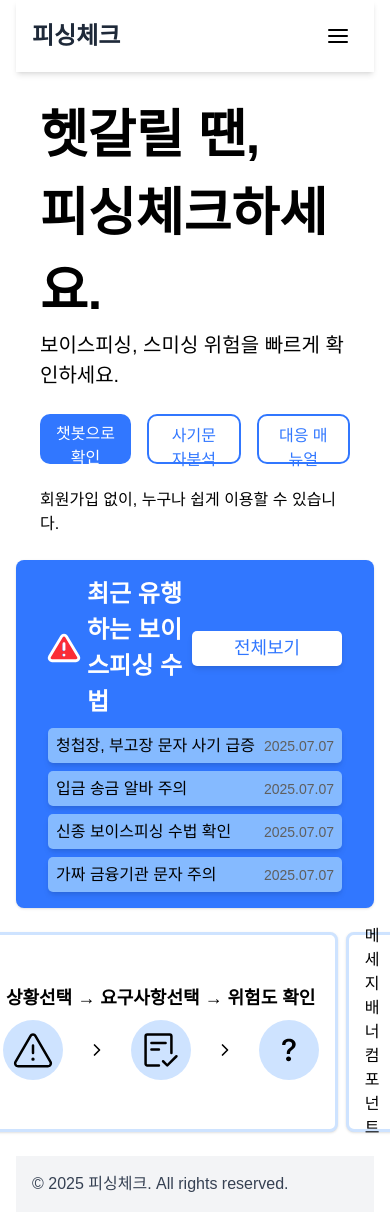
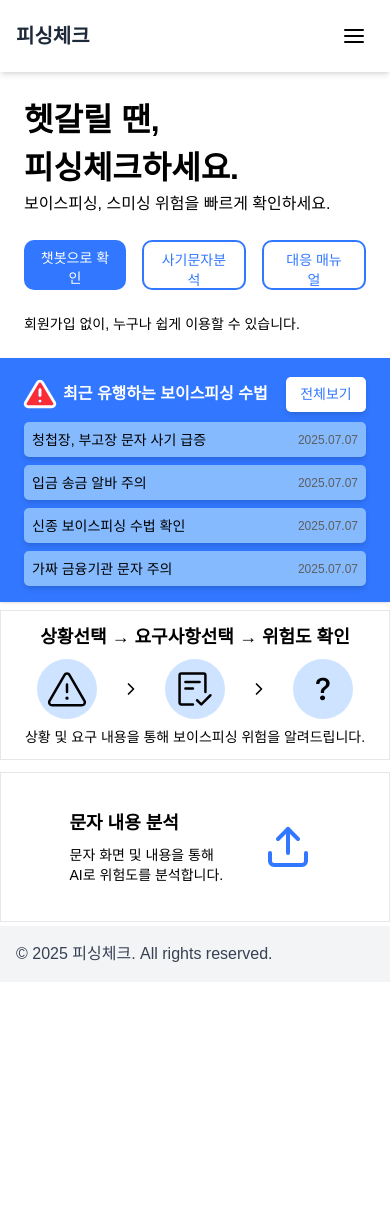
Before and after one commit to Su-Bang-Phishing-Check/Front-Phishing-Check, a Next.js app: page / in a window 390 px wide. After the commit the page ends 982 px from the top, so only its background shows below. Built offline with nearby package versions, Linux system fonts and the light colour scheme.

Commit message:
feat: 반응형 설정+페이지 연결

```diff
--- a/src/app/Layout/Header.tsx
+++ b/src/app/Layout/Header.tsx
@@ -1,24 +1,24 @@
-"use client";
-import { useRouter } from "next/navigation";
+'use client';
+import { useRouter } from 'next/navigation';
 
-import { FiMenu } from "react-icons/fi";
+import { FiMenu } from 'react-icons/fi';
 
 export default function Header() {
   const router = useRouter();
 
   const handleLogoClick = () => {
-    router.push("/");
+    router.push('/');
   };
 
   const handleMenuClick = () => {
-    alert("메뉴 클릭됨");
+    alert('메뉴 클릭됨');
   };
 
   return (
     <header className="flex items-center justify-between p-4 bg-white shadow-md">
       <h1
         onClick={handleLogoClick}
-        className="text-2xl font-bold text-gray-800 cursor-pointer"
+        className="text-xl md:text-2xl font-bold text-gray-800 cursor-pointer"
       >
         피싱체크
       </h1>
--- a/src/app/analyse/components/TextAnalyse.tsx
+++ b/src/app/analyse/components/TextAnalyse.tsx
@@ -1,29 +1,35 @@
-"use client";
+'use client';
 
-import { useState } from "react";
+import { useState } from 'react';
 
 const TextAnalyse = () => {
-  const [text, setText] = useState("");
+  const [text, setText] = useState('');
   const [result, setResult] = useState<null | {
-    isScam: boolean;
-    score: number;
+    result: boolean;
+    accuracy: number;
   }>(null);
 
   const handleSubmit = async () => {
-    const res = await fetch(`${process.env.NEXT_PUBLIC_API_URL}/analyse/text`, {
-      method: "POST",
-      headers: {
-        "Content-Type": "application/json",
-      },
-      body: JSON.stringify({ text }),
-    });
+    const res = await fetch(
+      `${process.env.NEXT_PUBLIC_API_URL}/analyse/text`,
+      {
+        method: 'POST',
+        headers: {
+          'Content-Type': 'application/json',
+        },
+        body: JSON.stringify({ text }),
+      }
+    );
+    console.log(res);
     if (!res.ok) {
-      alert("결과값 확인 안됨!");
+      alert('결과값 확인 안됨!');
       return;
     }
     const data = await res.json();
+    console.log(data);
     setResult(data);
   };
+
   return (
     <div className="flex flex-col items-center justify-center p-6 gap-y-6">
       <h1 className="text-2xl font-bold">사기 문자 분석</h1>
@@ -40,11 +46,16 @@ const TextAnalyse = () => {
       >
         분석하기
       </button>
+
       {result && (
         <div className="bg-white border-3 border-[#CEE3FF] p-4 rounded-lg shadow-sm text-black w-[450px] h-[200px]">
           <h2 className="text-lg font-semibold">분석 결과</h2>
-          <p>{result.isScam ? "사기 문자입니다." : "정상적인 문자입니다."}</p>
-          <p>신뢰 점수: {(result.score * 100).toFixed(4)} %</p>
+          <p>
+            {result.result
+              ? '사기 문자입니다.'
+              : '정상적인 문자입니다.'}
+          </p>
+          <p>신뢰 점수: {(result.accuracy * 100).toFixed(4)} %</p>
         </div>
       )}
     </div>
--- a/src/app/components/Button.tsx
+++ b/src/app/components/Button.tsx
@@ -1,24 +1,34 @@
-"use client";
+'use client';
+import { useRouter } from 'next/navigation';
 
-import React from "react";
+import React from 'react';
 
 interface ButtonProps {
-  variant: "fill" | "outline";
+  variant: 'fill' | 'outline';
   children: React.ReactNode;
+  href: string;
   onClick?: () => void;
 }
 
-const Button = ({ variant, children, onClick }: ButtonProps) => {
+const Button = ({
+  variant,
+  children,
+  href,
+  onClick,
+}: ButtonProps) => {
+  const router = useRouter();
+
   const handleButtonClick = () => {
-    console.log("버튼 클릭");
+    router.push(href);
     onClick?.();
   };
-  const baseStyle = "w-[180px] h-[50px] text-base	rounded-[10px] px-4 py-2";
+  const baseStyle =
+    'cursor-pointer font-medium w-[180px] h-[50px] text-sm md:text-base rounded-[10px] px-4 py-2';
   const fillStyle =
-    "bg-[#3177ff] text-white hover:bg-[#005ce6] transition-colors duration-200";
+    'bg-[#3177ff] text-white hover:bg-[#005ce6] transition-colors duration-200';
   const outlineStyle =
-    "border-2 border-[#3177ff] text-[#3177ff] hover:bg-[#eaf2ff] transition-colors duration-200";
-  const variantStyle = variant === "fill" ? fillStyle : outlineStyle;
+    'border-2 border-[#3177ff] text-[#3177ff] hover:bg-[#eaf2ff] transition-colors duration-200';
+  const variantStyle = variant === 'fill' ? fillStyle : outlineStyle;
 
   return (
     <button
--- a/src/app/components/ChatbotBanner.tsx
+++ b/src/app/components/ChatbotBanner.tsx
@@ -1,24 +1,32 @@
-"use client";
-import ChatStepIcon from "./ChatStepIcon";
-import { useRouter } from "next/navigation";
+'use client';
+import ChatStepIcon from './ChatStepIcon';
+import { useRouter } from 'next/navigation';
 
 const ChatbotBanner = () => {
   const router = useRouter();
 
   const handleChatClick = () => {
-    router.push("/chatbot");
+    router.push('/chatbot');
   };
 
   return (
     <div
       onClick={handleChatClick}
-      className="cursor-pointer flex flex-col items-center justify-center bg-white border-3 border-[#CEE3FF] p-4 rounded-lg shadow-sm text-black w-[450px] h-[200px]"
+      className="cursor-pointer
+      flex flex-col items-center justify-center
+      bg-white p-4 my-2 md:my-4 mx-2 text-black
+      w-full md:w-[450px] h-[150px] md:h-[200px]
+      border-[1px] border-gray-200
+      hover:shadow-md active:scale-95 transition-transform"
     >
-      <h1 className="text-lg font-semibold">
+      <div className="text-lg font-semibold">
         상황선택 → 요구사항선택 → 위험도 확인
-      </h1>
+      </div>
       <div>
         <ChatStepIcon />
+      </div>
+      <div className="text-sm md:text-base text-center mt-2">
+        상황 및 요구 내용을 통해 보이스피싱 위험을 알려드립니다.
       </div>
     </div>
   );
--- a/src/app/components/MainBanner.tsx
+++ b/src/app/components/MainBanner.tsx
@@ -1,27 +1,35 @@
-"use client";
-import Button from "./Button";
+'use client';
+import Button from './Button';
 
 const MainBanner = () => {
   return (
     <section className="flex flex-col justify-center p-6 gap-y-6">
       <div>
-        <h2 className="font-bold text-[3.25rem]">
+        <h2 className="font-bold text-[2rem] md:text-[3.25rem]">
           헷갈릴 땐,
           <br />
           피싱체크하세요.
         </h2>
-        <p className="text-[1.25rem]">
+        <p className="text-base md:text-xl">
           보이스피싱, 스미싱 위험을 빠르게 확인하세요.
           <br />
         </p>
       </div>
-      <div className="h-[50px] flex items-center justify-center gap-x-4	">
-        <Button variant="fill">챗봇으로 확인</Button>
-        <Button variant="outline">사기문자분석</Button>
-        <Button variant="outline">대응 매뉴얼</Button>
+      <div className="h-[50px] flex items-center justify-center gap-x-4	md:gap-x-10">
+        <Button variant="fill" href="/chatbot">
+          챗봇으로 확인
+        </Button>
+        <Button variant="outline" href="/analyse">
+          사기문자분석
+        </Button>
+        <Button variant="outline" href="/contact-book">
+          대응 매뉴얼
+        </Button>
       </div>
       <div>
-        <p>회원가입 없이, 누구나 쉽게 이용할 수 있습니다.</p>
+        <p className="text-sm md:text-base">
+          회원가입 없이, 누구나 쉽게 이용할 수 있습니다.
+        </p>
       </div>
     </section>
   );
--- a/src/app/components/MessageBanner.tsx
+++ b/src/app/components/MessageBanner.tsx
@@ -1,18 +1,40 @@
-"use client";
-import { useRouter } from "next/navigation";
+'use client';
+import { useRouter } from 'next/navigation';
+import { FiUpload } from 'react-icons/fi';
 
 const MessageBanner = () => {
   const router = useRouter();
   const handleBannerClick = () => {
-    router.push("/analyse");
+    router.push('/analyse');
   };
 
   return (
     <div
       onClick={handleBannerClick}
-      className="cursor-pointer flex flex-col items-center justify-center bg-white border-3 border-[#CEE3FF] p-4 my-4 mx-2 rounded-lg shadow-sm text-black w-[450px] h-[200px]"
+      className="
+        cursor-pointer
+        flex flex-row items-center justify-center
+        bg-white gap-x-2
+        p-4 my-1 md:my-4 mx-2 text-black
+        w-full md:w-[450px]
+        h-[150px] md:h-[200px]
+        border-[1px] border-gray-200
+        hover:shadow-md active:scale-95 transition-transform"
     >
-      메세지 배너 컴포넌트
+      <div className="w-1/2 p-3">
+        <div className="text-lg font-semibold">문자 내용 분석</div>
+        <div className="text-sm md:text-base text-left mt-2">
+          문자 화면 및 내용을 통해
+          <br />
+          AI로 위험도를 분석합니다.
+        </div>
+      </div>
+      <div
+        className="w-1/4 p-3
+      flex items-center justify-center"
+      >
+        <FiUpload className="w-12 h-12 text-[#3177ff]" />
+      </div>
     </div>
   );
 };
--- a/src/app/components/Notice.tsx
+++ b/src/app/components/Notice.tsx
@@ -1,32 +1,40 @@
-"use client";
-import NoticeList from "./NoticeList";
-import NoticeTriangleIcon from "./NoticeTriangleIcon";
+'use client';
+import NoticeList from './NoticeList';
+import NoticeTriangleIcon from './NoticeTriangleIcon';
 
 const Notice = () => {
   const handleNoticeClick = () => {
-    console.log("notice list click");
+    console.log('notice list click');
   };
   const handleListClick = () => {
-    console.log("list Click");
+    console.log('list Click');
   };
 
   return (
-    <section className="flex-col bg-[#3177FF] text-white p-4 w-full max-w-[940px] mx-auto rounded-lg shadow space-y-2">
-      <div className="flex items-center space-x-2 px-4">
+    <section
+      className="flex-col
+    bg-[#3177FF] text-white p-4
+    w-full max-w-[940px] mx-auto
+    shadow space-y-2"
+    >
+      <div className="flex items-center space-x-2 px-2 md:px-4">
         <NoticeTriangleIcon />
-        <h2 className="w-full text-left text-[1.5rem] font-semibold">
+        <h2 className="w-full text-left text-[1rem] md:text-[1.5rem] font-semibold">
           최근 유행하는 보이스피싱 수법
         </h2>
         <div>
           <button
-            className="h-[35px] w-[150px] text-[1.125rem] bg-white text-[#3177FF] rounded-[5px] cursor-pointer hover:bg-[#eaf2ff] transition shadow-md"
+            className="h-[35px] w-[80px] md:w-[150px]
+            font-medium text-[0.875rem] md:text-[1.125rem]
+            bg-white text-[#3177FF] rounded-[5px]
+            cursor-pointer hover:bg-[#eaf2ff] transition shadow-md"
             onClick={handleNoticeClick}
           >
             전체보기
           </button>
         </div>
       </div>
-      <div className="flex flex-col space-y-2 px-4">
+      <div className="flex flex-col space-y-2 px-2 md:px-4">
         <NoticeList
           title="청첩장, 부고장 문자 사기 급증"
           date="2025.07.07"
--- a/src/app/components/NoticeList.tsx
+++ b/src/app/components/NoticeList.tsx
@@ -7,11 +7,13 @@ interface NoticeListProps {
 const NoticeList = ({ title, date, onClick }: NoticeListProps) => {
   return (
     <div
-      className="flex justify-between items-center bg-[#85BAFF] w-full h-[35px] rounded-[5px] text-base text-black px-2 shadow-md cursor-pointer hover:bg-[#A0C4FF] transition-colors duration-200"
+      className="flex justify-between items-center bg-[#85BAFF] w-full h-[35px] rounded-[5px] text-sm md:text-base text-black px-2 shadow-md cursor-pointer hover:bg-[#A0C4FF] transition-colors duration-200"
       onClick={onClick}
     >
       <p className="text-left truncate">{title}</p>
-      <p className="text-[#5F5F5F] text-sm shrink-0">{date}</p>
+      <p className="text-[#5F5F5F] text-xs md:text-sm shrink-0">
+        {date}
+      </p>
     </div>
   );
 };
--- a/src/app/layout.tsx
+++ b/src/app/layout.tsx
@@ -15,9 +15,9 @@ export default function RootLayout({
 }) {
   return (
     <html lang="ko">
-      <body className="max-w-[940px] mx-auto px-4 bg-white text-brack">
+      <body className="max-w-[940px] mx-auto bg-white text-brack">
         <Header />
-        <main className="min-h-screen">{children}</main>
+        <main className="md:px-4 min-h-screen">{children}</main>
         <Footer />
       </body>
     </html>
--- a/src/app/page.tsx
+++ b/src/app/page.tsx
@@ -1,14 +1,14 @@
-import MainBanner from "./components/MainBanner";
-import Notice from "./components/Notice";
-import ChatbotBanner from "./components/ChatbotBanner";
-import MessageBanner from "./components/MessageBanner";
+import MainBanner from './components/MainBanner';
+import Notice from './components/Notice';
+import ChatbotBanner from './components/ChatbotBanner';
+import MessageBanner from './components/MessageBanner';
 
 const Home = () => {
   return (
     <>
       <MainBanner />
       <Notice />
-      <div className="flex items-center justify-center my-2">
+      <div className="flex flex-col md:flex-row items-center justify-center md:my-2">
         <ChatbotBanner />
         <MessageBanner />
       </div>
```
Also changed, not shown: src/app/components/ChatStepIcon.tsx (+16 -7 lines).
